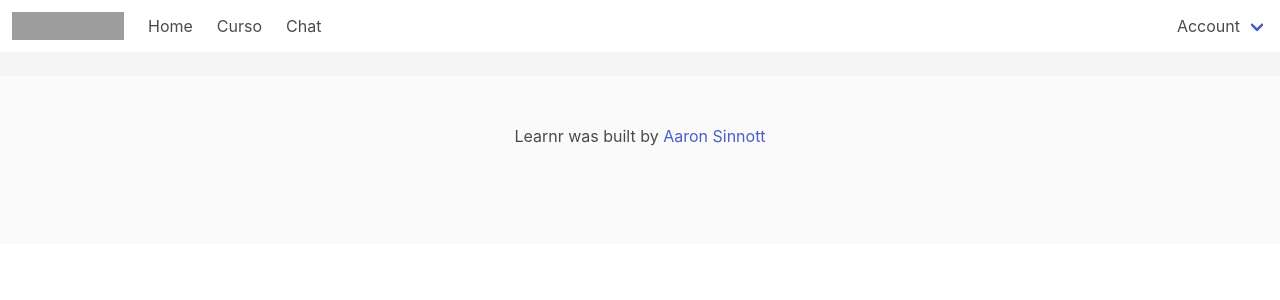
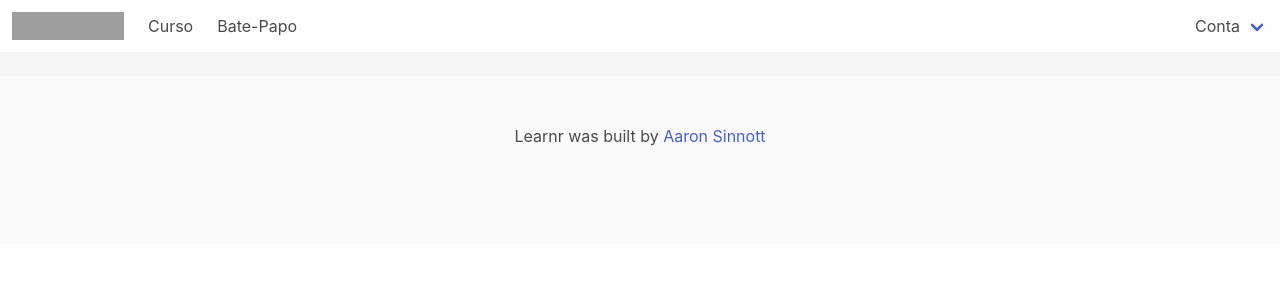
Before and after one commit to decyphr-net/learnr, a Django app: page /course/ in a window 1280 px wide. Shown: the top 300 px of the page. Run offline with Django 3.2, Linux system fonts and the light colour scheme; data that the repository does not hold is empty; grey boxes are pictures that could not be loaded.

Commit message:
Add functional links

```diff
--- a/courseware/templates/course-base.html
+++ b/courseware/templates/course-base.html
@@ -30,28 +30,25 @@
 
       <div id="navbarExampleTransparentExample" class="navbar-menu">
         <div class="navbar-start">
-          <a class="navbar-item" href="https://bulma.io/">
-            Home
-          </a>
-          <a class="navbar-item" href="">
+          <a class="navbar-item" href="{% url 'course' %}">
             Curso
           </a>
-          <a class="navbar-item" href="">
-            Chat
+          <a class="navbar-item" href="{% url 'all_rooms' %}">
+            Bate-Papo
           </a>
         </div>
 
         <div class="navbar-end">
           <div class="navbar-item has-dropdown is-hoverable">
-            <a class="navbar-link" href="https://bulma.io/documentation/overview/start/">
-              Account
+            <a class="navbar-link">
+              Conta
             </a>
             <div class="navbar-dropdown is-boxed">
               <a class="navbar-item" href="https://bulma.io/documentation/overview/start/">
-                Profile
+                Perfil
               </a>
-              <a class="navbar-item" href="https://bulma.io/documentation/overview/modifiers/">
-                Logout
+              <a class="navbar-item" href="{% url 'logout' %}">
+                Sair
               </a>
             </div>
           </div>
```
